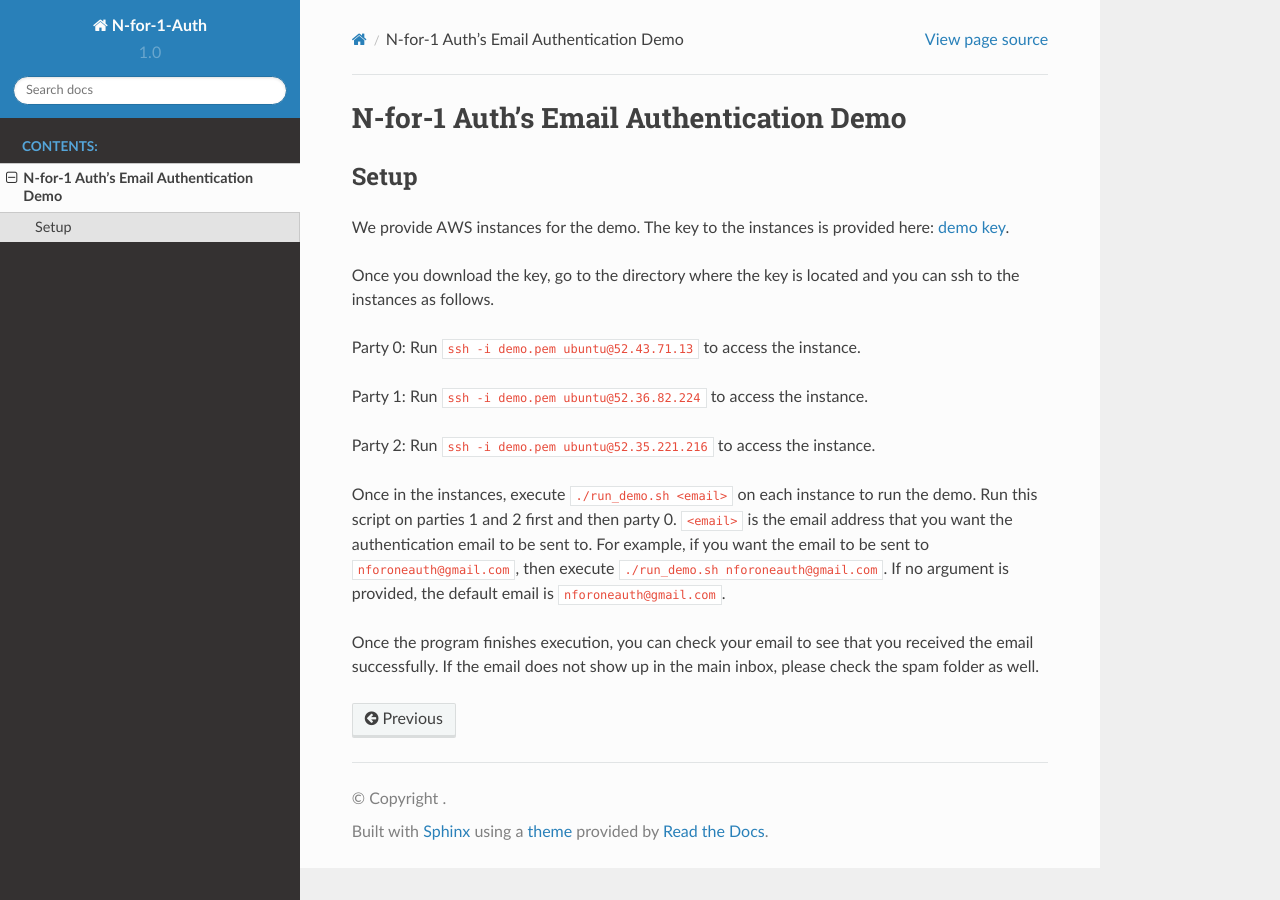
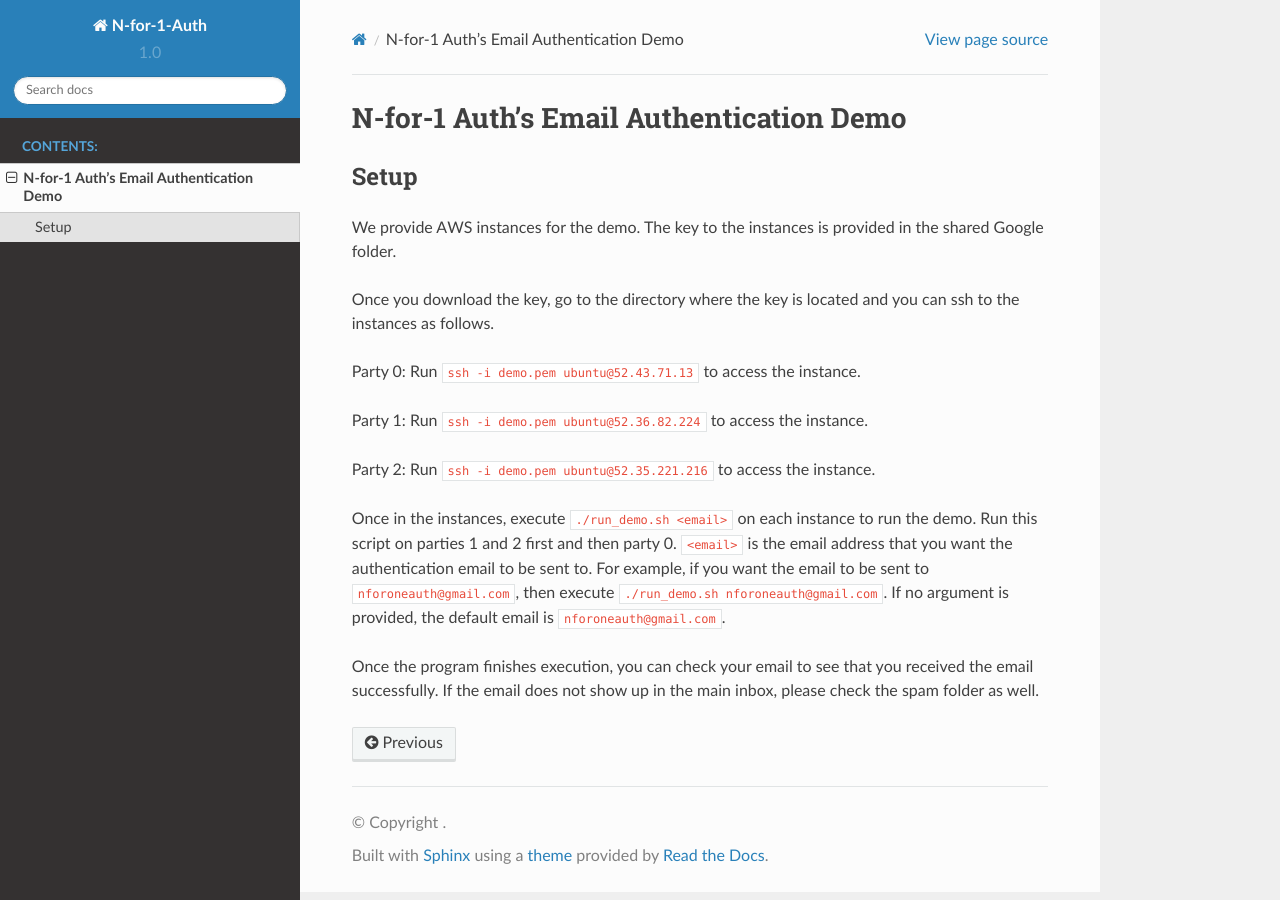
Before and after one commit to n-for-1-auth/docs, a Sphinx documentation site: the page built from source/setup/demo.rst, in a window 1280 px wide. Built offline with Sphinx 7.4.7 and the Read the Docs theme 2.0.0, drawn with Linux system fonts in a browser that asks for light colours.

Commit message:
Update demo.rst

```diff
--- a/source/setup/demo.rst
+++ b/source/setup/demo.rst
@@ -7,7 +7,7 @@ N-for-1 Auth's Email Authentication Demo
 
 Setup
 *************
-We provide AWS instances for the demo. The key to the instances is provided here: `demo key <https://drive.google.com/drive/folders/19mUpv8Ls6karS3KIxsRxJctKbBc3viFX?usp=sharing>`_.
+We provide AWS instances for the demo. The key to the instances is provided in the shared Google folder.
 
 Once you download the key, go to the directory where the key is located and you can ssh to the instances as follows.
 
```
